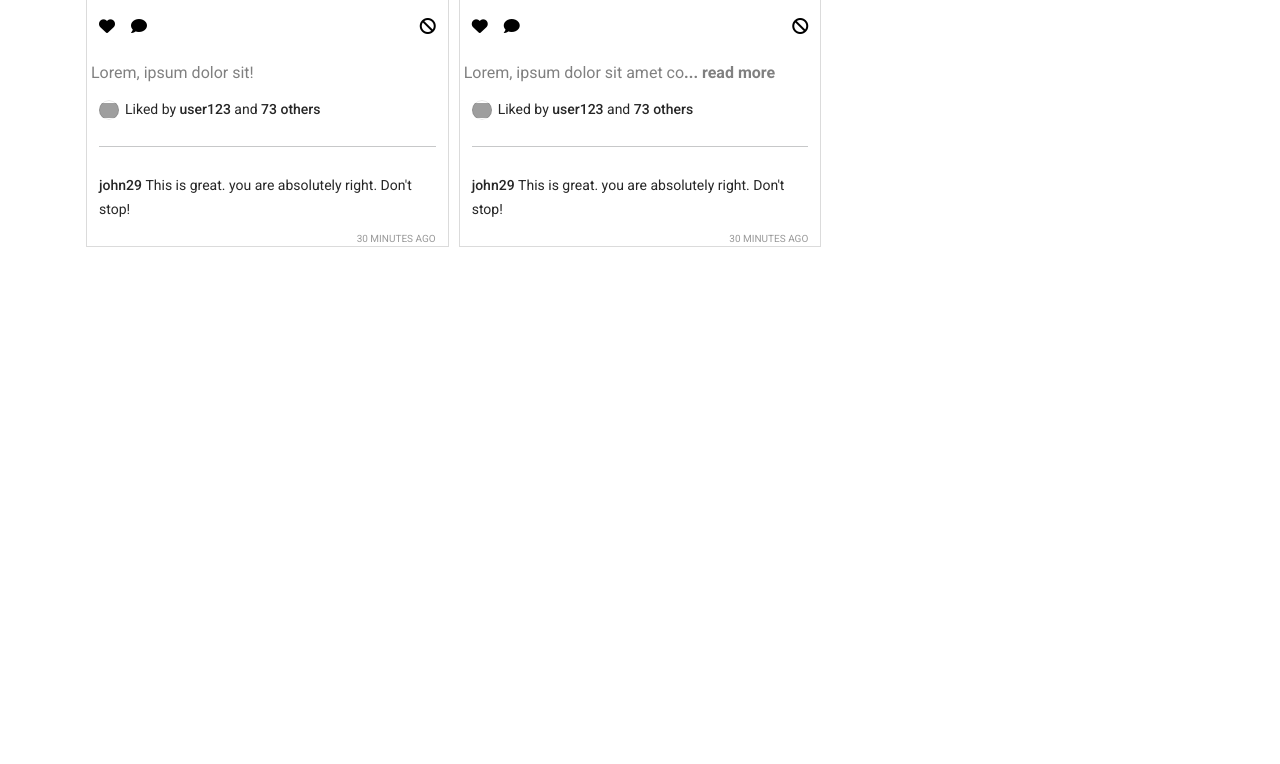
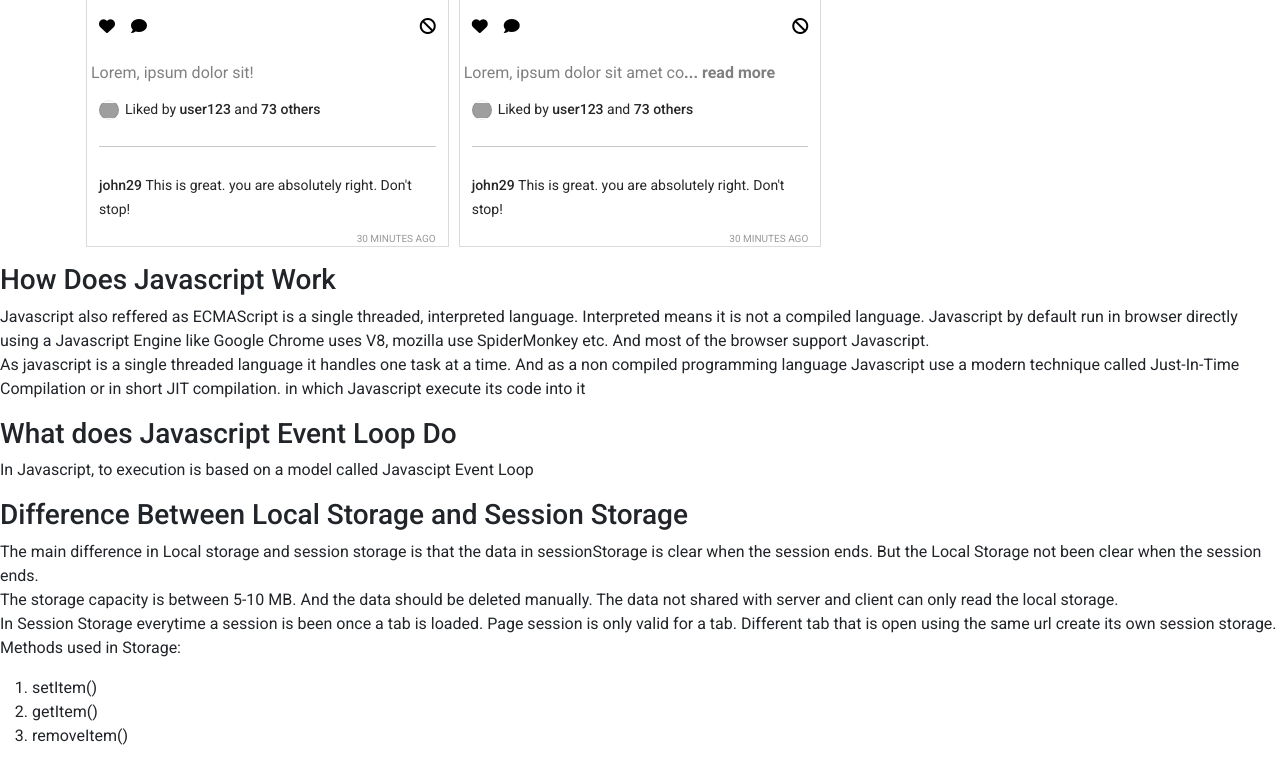
Before and after one commit to sajolbhadra/Insta-shohor, a plain HTML site: page index.html in a window 1280 px wide. Shown: the part 1285-2049 px from the top of the page. Before the commit the page ends 1548 px from the top, so only its background shows below. Drawn offline with nearby package versions, Linux system fonts and the light colour scheme; grey boxes are pictures that could not be loaded.

Commit message:
final submission and minor bug fixing

```diff
--- a/index.html
+++ b/index.html
@@ -77,6 +77,39 @@
                 <h1>Reported posts</h1>
             </div>
         </main>
+        <section>
+            <div>
+                <h3>How Does Javascript Work</h3>
+                <p>Javascript also reffered as ECMAScript is a single threaded, interpreted language. Interpreted means it is not a compiled language. Javascript by default run in browser directly using a Javascript Engine like Google Chrome uses V8, mozilla use SpiderMonkey etc. And most of the browser support Javascript. <br> As javascript is a single threaded language it handles one task at a time. And as a non compiled programming language Javascript use a modern technique called Just-In-Time Compilation or in short JIT compilation. in which Javascript execute its code into it</p>
+            </div>
+            <div>
+                <h3>What does Javascript Event Loop Do</h3>
+                <p>In Javascript, to execution is based on a model called Javascipt Event Loop</p>
+            </div>
+            <div>
+                <h3>Difference Between Local Storage and Session Storage</h3>
+                <p>
+                    The main difference in Local storage and session storage is that the data in sessionStorage is clear when the session ends. But the Local Storage not been clear when the session ends. <br>
+
+                    The storage capacity is between 5-10 MB. And the data should be deleted manually. The data not shared with server and client can only read the local storage. <br>
+
+                    In Session Storage everytime a session is been once a tab is loaded. Page session is only valid for a  tab. Different tab that is open using the same url create its own session storage.
+
+                    Methods used in Storage:
+                    <ol>
+                        <li>
+                            setItem()
+                        </li>
+                        <li>
+                            getItem()
+                        </li>
+                        <li>
+                            removeItem()
+                        </li>
+                    </ol>
+                </p>
+            </div>
+        </section>
         <footer></footer>
 
         <!-- add javascript  file  -->
--- a/js/app.js
+++ b/js/app.js
@@ -66,7 +66,8 @@ const createPost = (post) => {
                   >
                     <img src="${userImage}" alt="User Picture" />
                   </a>
-                  <a href="#" class="post__user">phero</a>
+                  <a href="#" class="post__user">                          ${post.comments[0]?.user}
+                  </a>
                 </div>
 
                 <button class="post__more-options">
```
